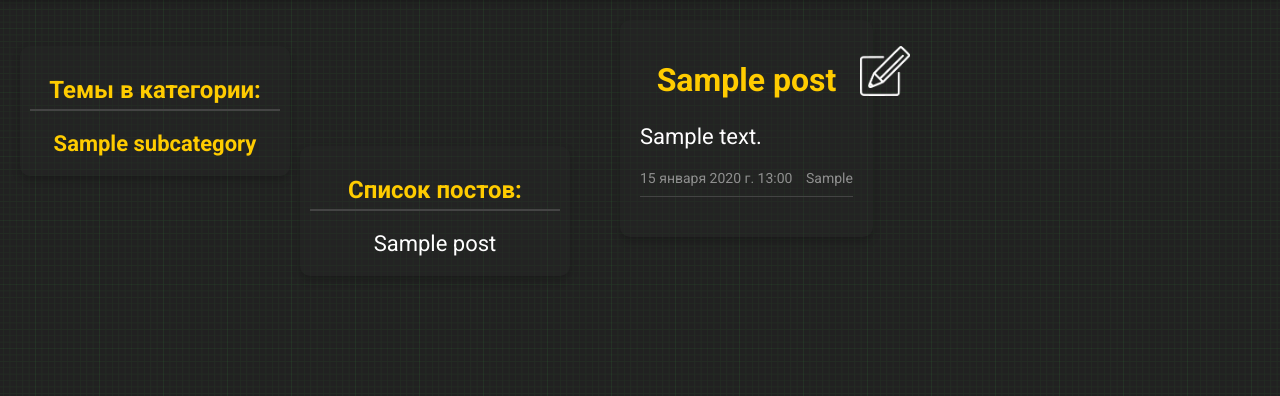
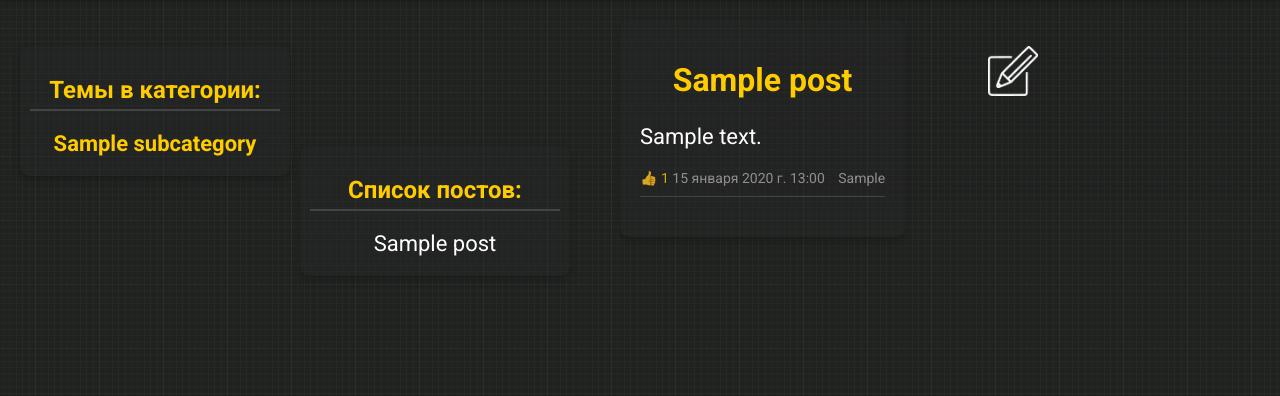
Before and after one commit to Ozxar69/PythonDB, a Django app: a page that uses pythondb/templates/includes/post.html in a window 1280 px wide. Shown: the part 54-450 px from the top of the page. Run offline with Django 5.2, Linux system fonts and the light colour scheme; tables that the repository leaves empty hold one stand-in row (values such as "Sample post"); parts of the project's set-up code (start-up, migrations or seed data) failed here and were passed over.

Commit message:
добавлена возможность лайкать посты

```diff
--- a/pythondb/knowledge_base/models.py
+++ b/pythondb/knowledge_base/models.py
@@ -37,6 +37,13 @@ class Post(models.Model):
     )
     created_at = models.DateTimeField(auto_now_add=True)
     updated_at = models.DateTimeField(auto_now=True)
+    likes = models.ManyToManyField(User, related_name="liked_posts", blank=True)
 
     def __str__(self):
         return self.title
+
+    def toggle_like(self, user):
+        if user in self.likes.all():
+            self.likes.remove(user)
+        else:
+            self.likes.add(user)
--- a/pythondb/knowledge_base/urls.py
+++ b/pythondb/knowledge_base/urls.py
@@ -1,12 +1,14 @@
 from django.urls import path
 
 from . import views
+from .models import Post
 
 app_name = "knowledge_base"
 
 
 urlpatterns = [
     path("", views.main, name="main"),
+    path('post/<int:post_id>/like/', views.like_post, name='like_post'),
     path("search/", views.search, name="search"),
     path("<slug:category_slug>/", views.category, name="category"),
     path("<slug:category_slug>/<int:subcategory_id>/", views.post, name="post"),
@@ -25,4 +27,5 @@ urlpatterns = [
         views.delete_post,
         name="delete_post",
     ),
+
 ]
--- a/pythondb/knowledge_base/views.py
+++ b/pythondb/knowledge_base/views.py
@@ -1,6 +1,8 @@
 import re
 
 import markdown2
+from django.http import JsonResponse
+
 from data import (
     CATEGORIES,
     CATEGORY,
@@ -87,7 +89,6 @@ def post(request, subcategory_id, category_slug):
     dict = get_objects(category_slug)
     posts = Post.objects.filter(subcategory_id=subcategory_id)
     subcategory = SubCategory.objects.filter(id=subcategory_id)
-
     for post in posts:
         post.content = re.sub(
             r"'''(.*?)'''",
@@ -237,3 +238,9 @@ def search(request):
             },
         )
     return redirect("knowledge_base:main")
+
+@login_required
+def like_post(request, post_id):
+    post = get_object_or_404(Post, id=post_id)
+    post.toggle_like(request.user)
+    return redirect(request.META.get('HTTP_REFERER', '/'))
--- a/pythondb/static/css/styles.css
+++ b/pythondb/static/css/styles.css
@@ -202,7 +202,7 @@ footer {
     height: 50px; /* Фиксированная высота */
     position: fixed;
     top: 100px;
-    margin-left: 50%;
+    margin-left: 60%;
     transition: transform 0.4s ease;
 }
 
--- a/pythondb/templates/includes/post.html
+++ b/pythondb/templates/includes/post.html
@@ -20,8 +20,12 @@
                         {% endif %}
                         {% endif %}
                         <span class="post-meta-right">
+                            <span class="post-like">
+                                <a href="{% url 'knowledge_base:like_post' post.id %}">👍 {{ post.likes.count }}</a>
+                            </span>
                             <span class="post-date">{{ post.updated_at }}</span>
                             <span class="post-author"><a href="{% url 'users:profile' post.author.id %}">{{ post.author.first_name }}</a></span>
+
                         </span>
                     </div>
             </div>
```
